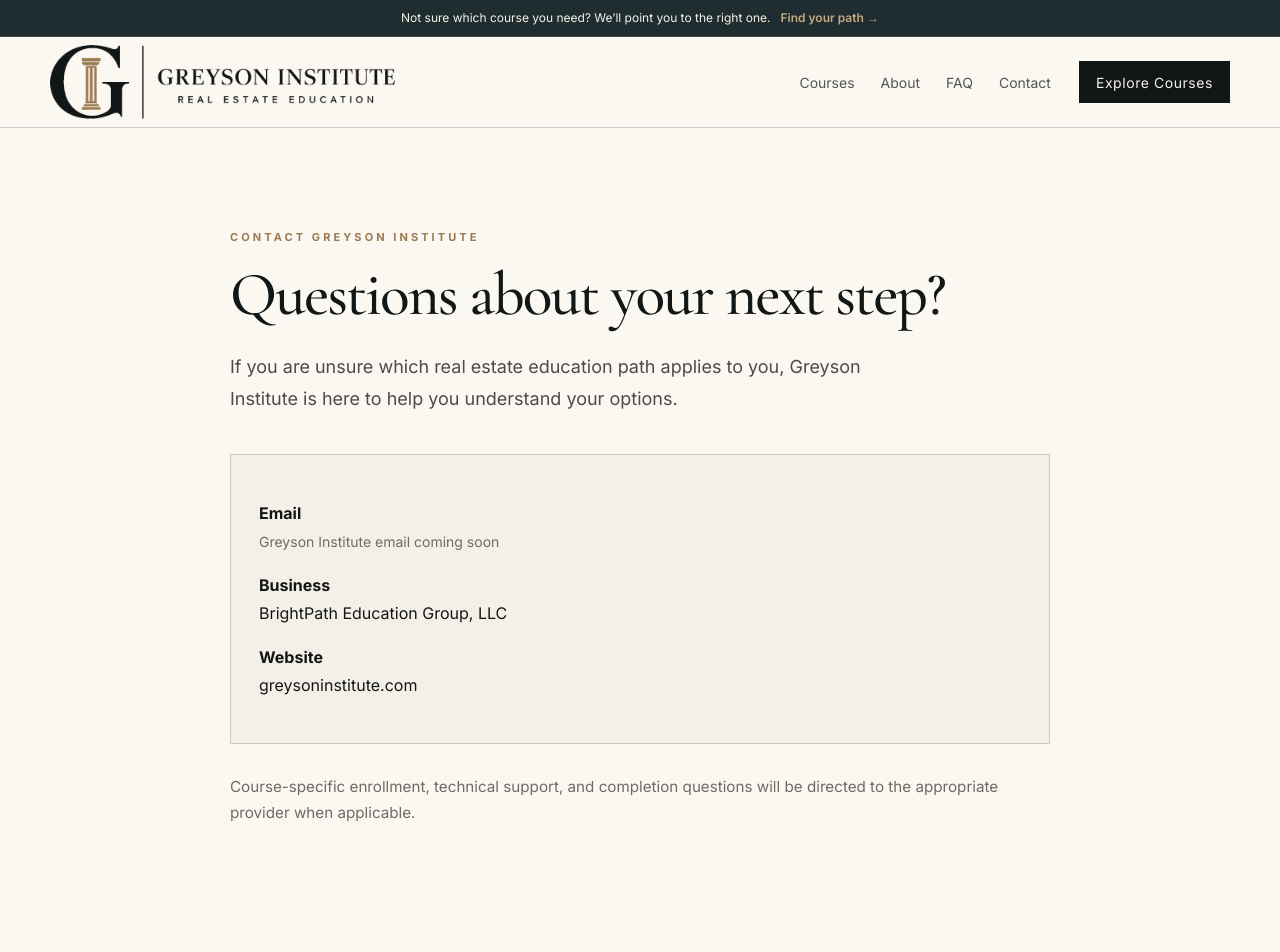
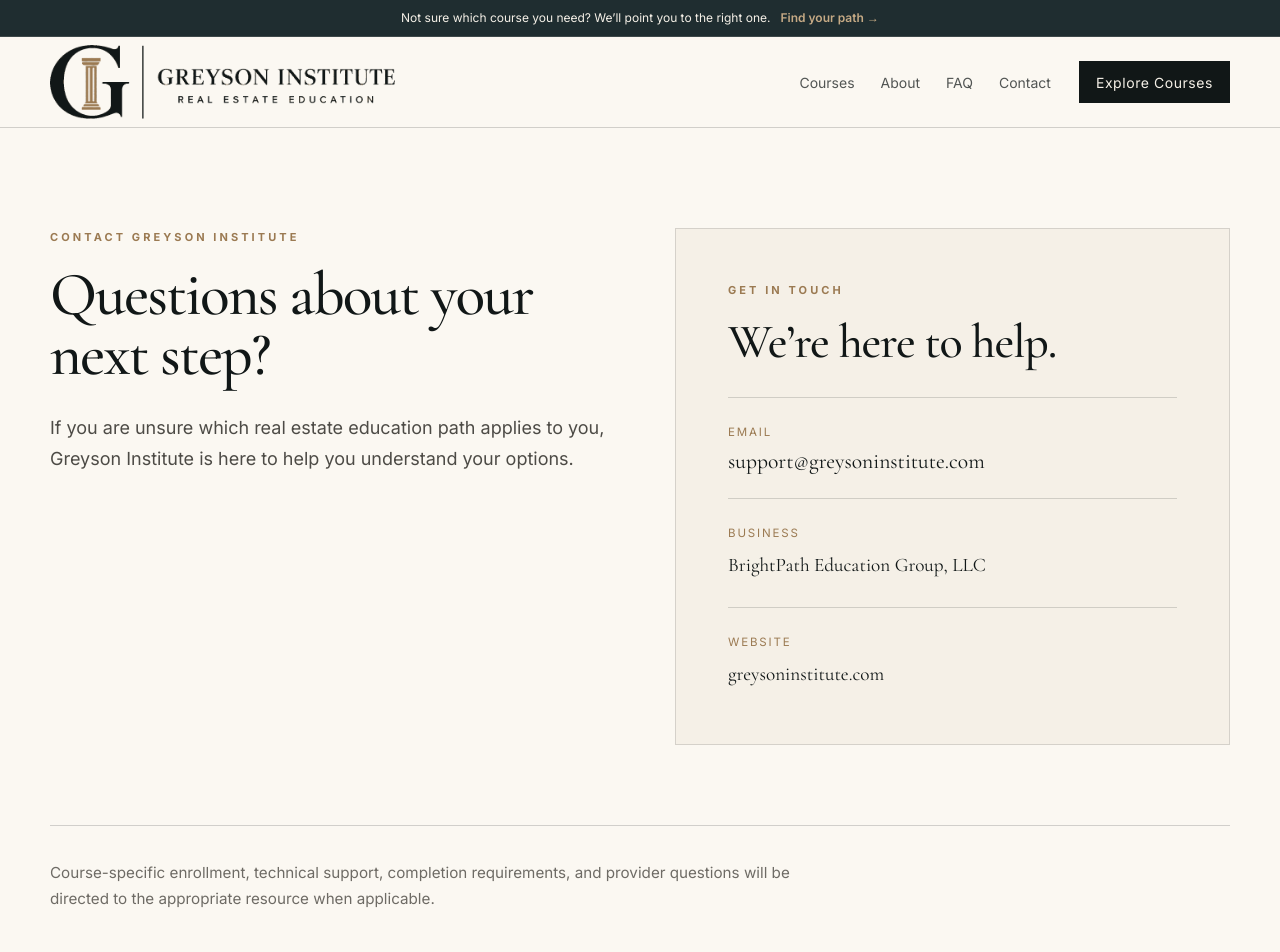
Before and after one commit to BrianLook/Greyson-Institute-Website, a Next.js app: page /contact in a window 1280 px wide. Shown: the top 952 px of the page. Built offline with nearby package versions, Linux system fonts and the light colour scheme.

Commit message:
Greyson support email to contact page

```diff
--- a/app/contact/page.tsx
+++ b/app/contact/page.tsx
@@ -6,8 +6,22 @@
 
 export default function ContactPage() {
   return (
-    <section className="page-hero">
-      <div className="container narrow">
+    <section
+      className="page-hero"
+      style={{
+        paddingBottom: "110px",
+      }}
+    >
+      <div
+        className="container"
+        style={{
+          display: "grid",
+          gridTemplateColumns: "repeat(auto-fit, minmax(300px, 1fr))",
+          gap: "70px",
+          alignItems: "start",
+        }}
+      >
+        <div>
           <p className="eyebrow">CONTACT GREYSON INSTITUTE</p>
 
           <h1>Questions about your next step?</h1>
@@ -16,38 +30,140 @@
             If you are unsure which real estate education path applies to you,
             Greyson Institute is here to help you understand your options.
           </p>
+        </div>
 
-        <div className="contact-card">
-          <p>
-            <strong>Email</strong>
-            <br />
-            <span className="muted">Greyson Institute email coming soon</span>
+        <div
+          style={{
+            background: "#f5f0e7",
+            border: "1px solid rgba(17, 23, 23, 0.14)",
+            padding: "clamp(32px, 5vw, 52px)",
+          }}
+        >
+          <p className="eyebrow">GET IN TOUCH</p>
+
+          <h2
+            style={{
+              fontSize: "clamp(2rem, 4vw, 3rem)",
+              marginBottom: "30px",
+            }}
+          >
+            We’re here to help.
+          </h2>
+
+          <div
+            style={{
+              borderTop: "1px solid rgba(17, 23, 23, 0.16)",
+            }}
+          >
+            <div
+              style={{
+                padding: "24px 0",
+                borderBottom: "1px solid rgba(17, 23, 23, 0.16)",
+              }}
+            >
+              <p
+                style={{
+                  margin: "0 0 6px",
+                  fontSize: "0.72rem",
+                  letterSpacing: "0.16em",
+                  textTransform: "uppercase",
+                  color: "#9b7a52",
+                }}
+              >
+                Email
               </p>
 
-          <p>
-            <strong>Business</strong>
-            <br />
+              <a
+                href="mailto:support@greysoninstitute.com"
+                style={{
+                  fontFamily: "var(--font-serif), Georgia, serif",
+                  fontSize: "1.35rem",
+                }}
+              >
+                support@greysoninstitute.com
+              </a>
+            </div>
+
+            <div
+              style={{
+                padding: "24px 0",
+                borderBottom: "1px solid rgba(17, 23, 23, 0.16)",
+              }}
+            >
+              <p
+                style={{
+                  margin: "0 0 6px",
+                  fontSize: "0.72rem",
+                  letterSpacing: "0.16em",
+                  textTransform: "uppercase",
+                  color: "#9b7a52",
+                }}
+              >
+                Business
+              </p>
+
+              <p
+                style={{
+                  margin: 0,
+                  fontFamily: "var(--font-serif), Georgia, serif",
+                  fontSize: "1.2rem",
+                }}
+              >
                 BrightPath Education Group, LLC
               </p>
+            </div>
 
-          <p>
-            <strong>Website</strong>
-            <br />
+            <div
+              style={{
+                padding: "24px 0 0",
+              }}
+            >
+              <p
+                style={{
+                  margin: "0 0 6px",
+                  fontSize: "0.72rem",
+                  letterSpacing: "0.16em",
+                  textTransform: "uppercase",
+                  color: "#9b7a52",
+                }}
+              >
+                Website
+              </p>
+
+              <p
+                style={{
+                  margin: 0,
+                  fontFamily: "var(--font-serif), Georgia, serif",
+                  fontSize: "1.2rem",
+                }}
+              >
                 greysoninstitute.com
               </p>
             </div>
+          </div>
+        </div>
+      </div>
 
+      <div
+        className="container"
+        style={{
+          marginTop: "80px",
+          paddingTop: "34px",
+          borderTop: "1px solid rgba(17, 23, 23, 0.18)",
+        }}
+      >
         <p
           style={{
-            marginTop: "30px",
+            maxWidth: "760px",
             color: "#6e6b65",
             fontSize: "0.95rem",
-            lineHeight: 1.7,
+            lineHeight: 1.75,
+            margin: 0,
           }}
         >
-          Course-specific enrollment, technical support, and completion
-          questions will be directed to the appropriate provider when
-          applicable.
+          Course-specific enrollment, technical support, completion
+          requirements, and provider questions will be directed to the
+          appropriate resource when applicable.
         </p>
       </div>
     </section>
```
Lines whose indentation alone changed are shown as unchanged.
